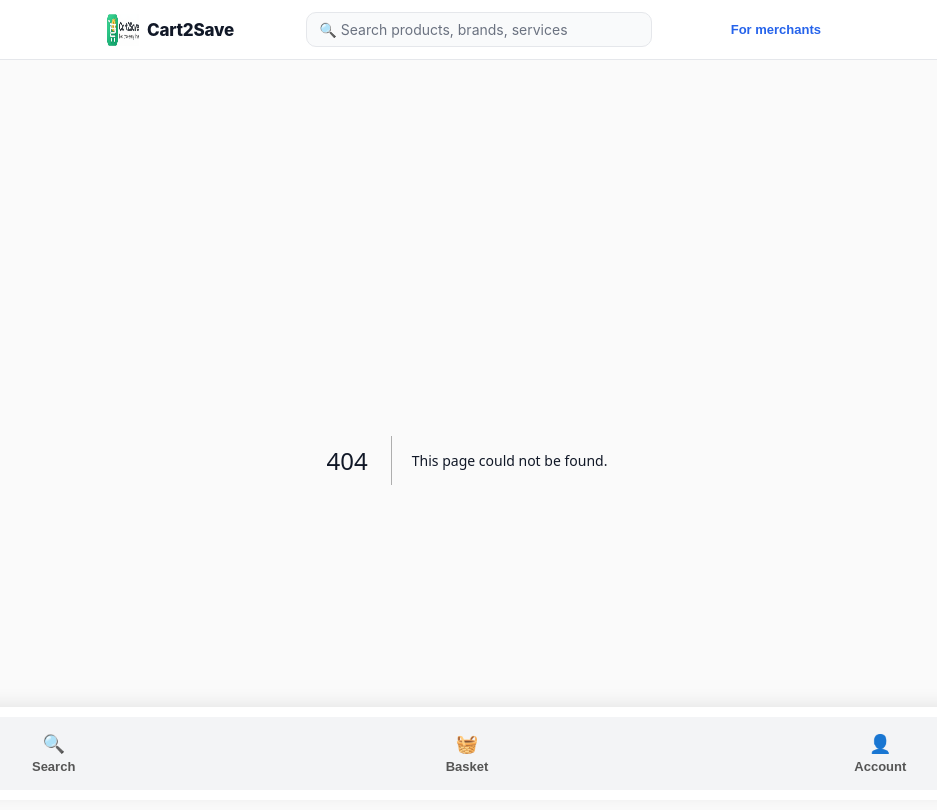
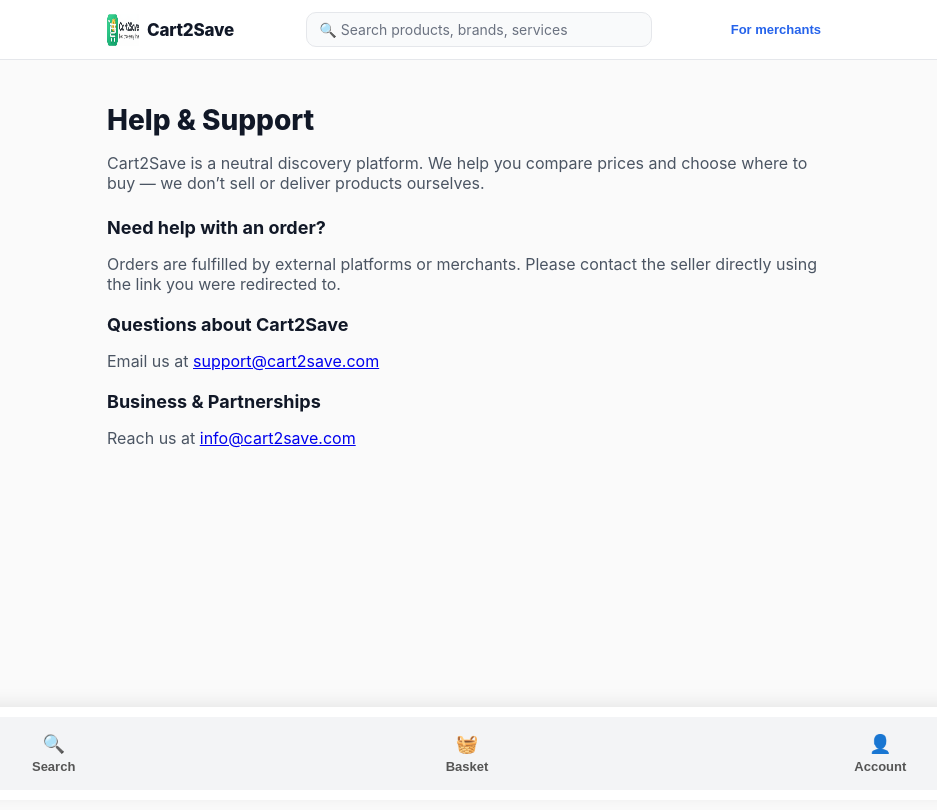
Before and after one commit to prashanthrangineni-sketch/pranix-witness-ui, a Next.js app: page /help in a window 1280 px wide. Before the commit this address had no page. Shown: the top 810 px of the page, without its empty margins (173-1110 px from the left). Built offline with nearby package versions, Linux system fonts and the light colour scheme.

Commit message:
Add Help & Support page

```diff
--- /dev/null
+++ b/app/help/page.tsx
@@ -0,0 +1,44 @@
+export default function HelpPage() {
+  return (
+    <main style={{ maxWidth: '720px', margin: '0 auto', padding: '24px 16px' }}>
+      <h1 style={{ fontSize: '28px', fontWeight: 800, marginBottom: '12px' }}>
+        Help & Support
+      </h1>
+
+      <p style={{ fontSize: '16px', color: '#4b5563', marginBottom: '24px' }}>
+        Cart2Save is a neutral discovery platform. We help you compare prices and
+        choose where to buy — we don’t sell or deliver products ourselves.
+      </p>
+
+      <section style={{ marginBottom: '20px' }}>
+        <h2 style={{ fontSize: '18px', fontWeight: 700, marginBottom: '6px' }}>
+          Need help with an order?
+        </h2>
+        <p style={{ color: '#4b5563' }}>
+          Orders are fulfilled by external platforms or merchants. Please contact
+          the seller directly using the link you were redirected to.
+        </p>
+      </section>
+
+      <section style={{ marginBottom: '20px' }}>
+        <h2 style={{ fontSize: '18px', fontWeight: 700, marginBottom: '6px' }}>
+          Questions about Cart2Save
+        </h2>
+        <p style={{ color: '#4b5563' }}>
+          Email us at{' '}
+          <a href="mailto:support@cart2save.com">support@cart2save.com</a>
+        </p>
+      </section>
+
+      <section>
+        <h2 style={{ fontSize: '18px', fontWeight: 700, marginBottom: '6px' }}>
+          Business & Partnerships
+        </h2>
+        <p style={{ color: '#4b5563' }}>
+          Reach us at{' '}
+          <a href="mailto:info@cart2save.com">info@cart2save.com</a>
+        </p>
+      </section>
+    </main>
+  )
+}
```
